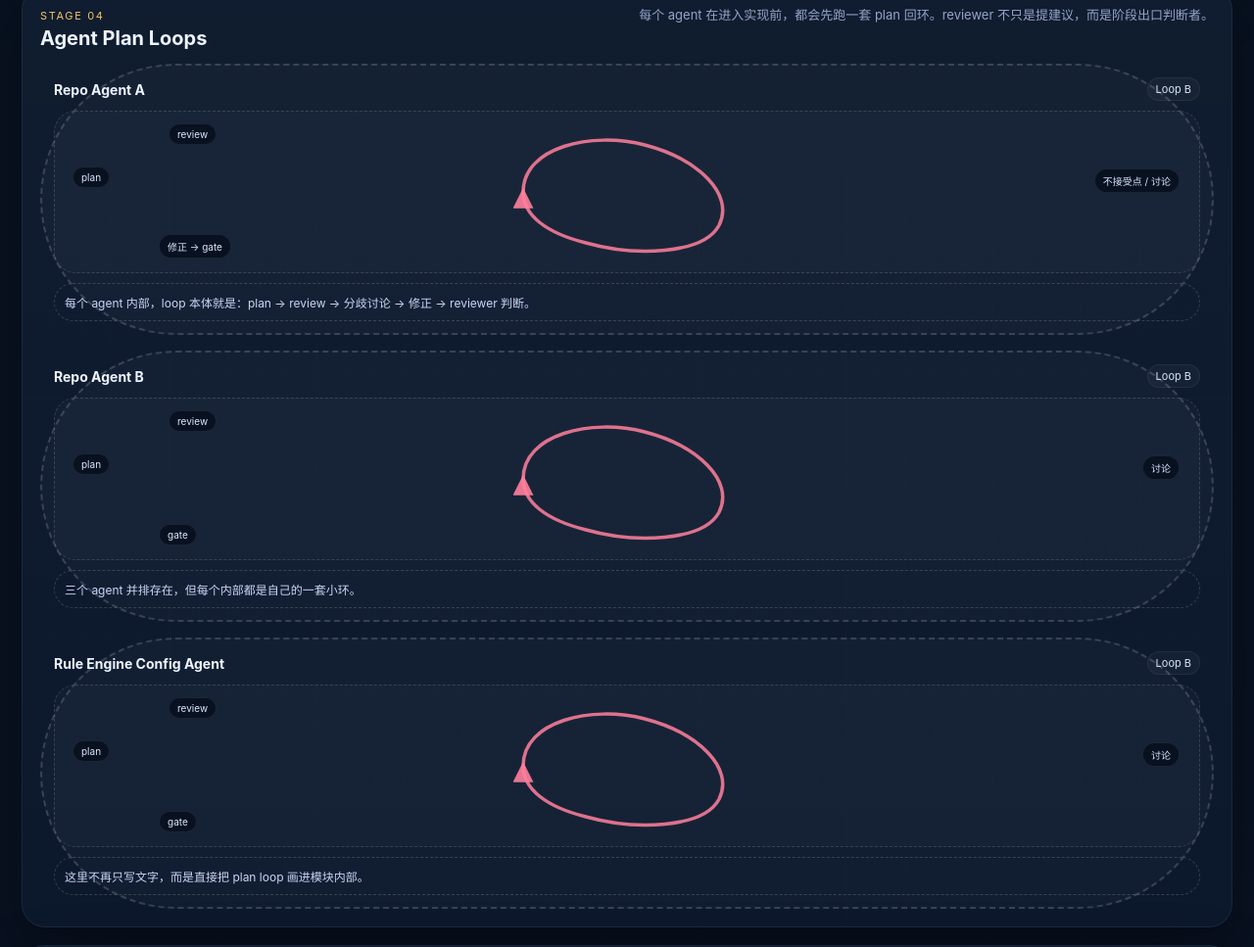
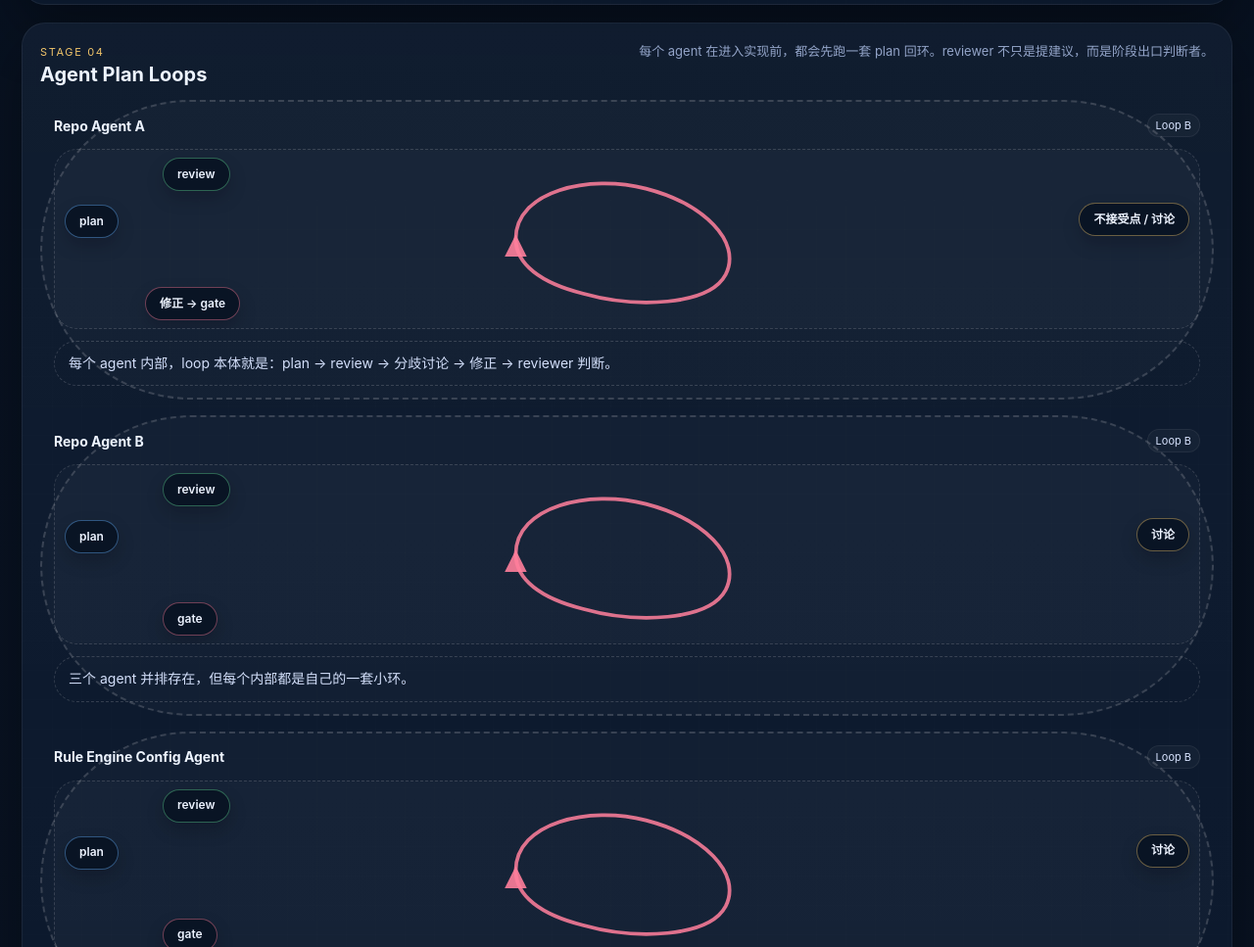
Before and after one commit to T0UGH/session-orchestration-map, a plain HTML site: page index.html in a window 1280 px wide. Shown: the part 1833-2800 px from the top of the page at 98% size. Drawn offline with Linux system fonts and the light colour scheme.

Commit message:
style: enlarge loop step text and emphasize oval step nodes

```diff
--- a/index.html
+++ b/index.html
@@ -228,10 +228,11 @@
     .agent-loop .arc {
       border: 1px dashed rgba(255,255,255,.16);
       border-radius: 26px;
-      padding: 10px;
-      margin-top: 10px;
-      color: #c8d6f6;
-      font-size: 12px;
+      padding: 12px 14px;
+      margin-top: 12px;
+      color: #d4e0fb;
+      font-size: 14px;
+      line-height: 1.45;
     }
 
     .agent-name {
@@ -271,32 +272,44 @@
     }
 
     .tiny-note {
-      margin-top: 10px; color: #c1cff0; font-size: 12px;
-      border: 1px dashed rgba(255,255,255,.12); border-radius: 14px; padding: 10px 12px;
+      margin-top: 12px; color: #d0dcf7; font-size: 13px;
+      line-height: 1.5;
+      border: 1px dashed rgba(255,255,255,.12); border-radius: 16px; padding: 12px 14px;
       background: rgba(255,255,255,.025);
     }
 
     .microloop{
       position:relative;
-      margin-top:10px;
-      padding:12px;
+      margin-top:12px;
+      padding:16px;
       border:1px dashed rgba(255,255,255,.14);
-      border-radius:22px;
+      border-radius:24px;
       background:rgba(255,255,255,.02);
-      min-height:152px;
+      min-height:178px;
       overflow:hidden;
     }
-    .microloop svg{width:100%;height:140px;display:block}
+    .microloop svg{width:100%;height:150px;display:block}
     .microloop .cap{
       position:absolute;
-      padding:4px 8px;
+      display:inline-flex;
+      align-items:center;
+      justify-content:center;
+      min-height:34px;
+      padding:8px 14px;
       border-radius:999px;
-      background:rgba(8,17,31,.92);
-      border:1px solid rgba(255,255,255,.08);
-      font-size:10px;
-      color:#dce7ff;
+      background:rgba(10,20,36,.96);
+      border:1px solid rgba(255,255,255,.12);
+      box-shadow:0 8px 18px rgba(0,0,0,.18);
+      font-size:12px;
+      font-weight:600;
+      line-height:1.2;
+      color:#edf3ff;
       white-space:nowrap;
     }
+    .microloop .cap.claude{ border-color: rgba(102,179,255,.42); }
+    .microloop .cap.codex{ border-color: rgba(95,213,148,.42); }
+    .microloop .cap.human{ border-color: rgba(241,199,110,.42); }
+    .microloop .cap.reviewer{ border-color: rgba(255,127,156,.42); }
     .footer {
       margin-top: 22px;
       background: rgba(14,27,48,.88);
@@ -398,10 +411,10 @@
                 <defs><marker id="mDesign" viewBox="0 0 10 10" refX="8" refY="5" markerWidth="6" markerHeight="6" orient="auto-start-reverse"><path d="M0,0 L10,5 L0,10 z" fill="rgba(122,160,255,.85)"/></marker></defs>
                 <path d="M70 28 C 26 30, 14 66, 36 98 C 58 126, 114 128, 156 100 C 194 74, 236 66, 272 74 C 302 80, 308 44, 264 26 C 220 10, 144 8, 70 28" fill="none" stroke="rgba(122,160,255,.82)" stroke-width="3.5" marker-end="url(#mDesign)"/>
               </svg>
-              <div class="cap" style="left:16px;top:18px">多路找问题</div>
-              <div class="cap human" style="right:18px;top:24px">逐条讨论</div>
-              <div class="cap reviewer" style="right:28px;bottom:26px">技术评审 / 新问题</div>
-              <div class="cap claude" style="left:74px;bottom:18px">带问题回查 → 更新 design</div>
+              <div class="cap" style="left:12px;top:12px">多路找问题</div>
+              <div class="cap human" style="right:12px;top:18px">逐条讨论</div>
+              <div class="cap reviewer" style="right:18px;bottom:22px">技术评审 / 新问题</div>
+              <div class="cap claude" style="left:52px;bottom:10px">带问题回查 → 更新 design</div>
             </div>
             <div class="tiny-note">把 design 的核心循环直接画在模块内部，而不是只用文字说明它会循环。</div>
           </div>
@@ -473,10 +486,10 @@
                 <defs><marker id="mPlanA" viewBox="0 0 10 10" refX="8" refY="5" markerWidth="6" markerHeight="6" orient="auto-start-reverse"><path d="M0,0 L10,5 L0,10 z" fill="rgba(255,127,156,.9)"/></marker></defs>
                 <path d="M54 70 C 54 24, 124 8, 178 22 C 232 36, 270 72, 254 104 C 238 134, 168 136, 118 122 C 78 112, 54 94, 54 70" fill="none" stroke="rgba(255,127,156,.86)" stroke-width="3.5" marker-end="url(#mPlanA)"/>
               </svg>
-              <div class="cap claude" style="left:18px;top:56px">plan</div>
-              <div class="cap codex" style="left:116px;top:12px">review</div>
-              <div class="cap human" style="right:20px;top:58px">不接受点 / 讨论</div>
-              <div class="cap reviewer" style="left:106px;bottom:14px">修正 → gate</div>
+              <div class="cap claude" style="left:10px;top:56px">plan</div>
+              <div class="cap codex" style="left:110px;top:8px">review</div>
+              <div class="cap human" style="right:10px;top:54px">不接受点 / 讨论</div>
+              <div class="cap reviewer" style="left:92px;bottom:8px">修正 → gate</div>
             </div>
             <div class="arc">每个 agent 内部，loop 本体就是：plan → review → 分歧讨论 → 修正 → reviewer 判断。</div>
           </div>
@@ -488,10 +501,10 @@
                 <defs><marker id="mPlanB" viewBox="0 0 10 10" refX="8" refY="5" markerWidth="6" markerHeight="6" orient="auto-start-reverse"><path d="M0,0 L10,5 L0,10 z" fill="rgba(255,127,156,.9)"/></marker></defs>
                 <path d="M54 70 C 54 24, 124 8, 178 22 C 232 36, 270 72, 254 104 C 238 134, 168 136, 118 122 C 78 112, 54 94, 54 70" fill="none" stroke="rgba(255,127,156,.86)" stroke-width="3.5" marker-end="url(#mPlanB)"/>
               </svg>
-              <div class="cap claude" style="left:18px;top:56px">plan</div>
-              <div class="cap codex" style="left:116px;top:12px">review</div>
-              <div class="cap human" style="right:20px;top:58px">讨论</div>
-              <div class="cap reviewer" style="left:106px;bottom:14px">gate</div>
+              <div class="cap claude" style="left:10px;top:56px">plan</div>
+              <div class="cap codex" style="left:110px;top:8px">review</div>
+              <div class="cap human" style="right:10px;top:54px">讨论</div>
+              <div class="cap reviewer" style="left:110px;bottom:8px">gate</div>
             </div>
             <div class="arc">三个 agent 并排存在，但每个内部都是自己的一套小环。</div>
           </div>
@@ -503,10 +516,10 @@
                 <defs><marker id="mPlanC" viewBox="0 0 10 10" refX="8" refY="5" markerWidth="6" markerHeight="6" orient="auto-start-reverse"><path d="M0,0 L10,5 L0,10 z" fill="rgba(255,127,156,.9)"/></marker></defs>
                 <path d="M54 70 C 54 24, 124 8, 178 22 C 232 36, 270 72, 254 104 C 238 134, 168 136, 118 122 C 78 112, 54 94, 54 70" fill="none" stroke="rgba(255,127,156,.86)" stroke-width="3.5" marker-end="url(#mPlanC)"/>
               </svg>
-              <div class="cap claude" style="left:18px;top:56px">plan</div>
-              <div class="cap codex" style="left:116px;top:12px">review</div>
-              <div class="cap human" style="right:20px;top:58px">讨论</div>
-              <div class="cap reviewer" style="left:106px;bottom:14px">gate</div>
+              <div class="cap claude" style="left:10px;top:56px">plan</div>
+              <div class="cap codex" style="left:110px;top:8px">review</div>
+              <div class="cap human" style="right:10px;top:54px">讨论</div>
+              <div class="cap reviewer" style="left:110px;bottom:8px">gate</div>
             </div>
             <div class="arc">这里不再只写文字，而是直接把 plan loop 画进模块内部。</div>
           </div>
@@ -529,10 +542,10 @@
                 <defs><marker id="mImplA" viewBox="0 0 10 10" refX="8" refY="5" markerWidth="6" markerHeight="6" orient="auto-start-reverse"><path d="M0,0 L10,5 L0,10 z" fill="rgba(94,213,148,.9)"/></marker></defs>
                 <path d="M54 70 C 54 24, 124 8, 178 22 C 232 36, 270 72, 254 104 C 238 134, 168 136, 118 122 C 78 112, 54 94, 54 70" fill="none" stroke="rgba(94,213,148,.88)" stroke-width="3.5" marker-end="url(#mImplA)"/>
               </svg>
-              <div class="cap codex" style="left:18px;top:56px">coding</div>
-              <div class="cap" style="left:100px;top:12px">5 路 review</div>
-              <div class="cap codex" style="right:18px;top:58px">汇总 / 反驳</div>
-              <div class="cap codex" style="left:98px;bottom:14px">修正 → 再审</div>
+              <div class="cap codex" style="left:10px;top:56px">coding</div>
+              <div class="cap" style="left:92px;top:8px">5 路 review</div>
+              <div class="cap codex" style="right:10px;top:54px">汇总 / 反驳</div>
+              <div class="cap codex" style="left:86px;bottom:8px">修正 → 再审</div>
             </div>
             <div class="arc">实现阶段也不是线性推进，而是 coding / review / rebut / modify 的第二组回环。</div>
           </div>
@@ -543,10 +556,10 @@
                 <defs><marker id="mImplB" viewBox="0 0 10 10" refX="8" refY="5" markerWidth="6" markerHeight="6" orient="auto-start-reverse"><path d="M0,0 L10,5 L0,10 z" fill="rgba(94,213,148,.9)"/></marker></defs>
                 <path d="M54 70 C 54 24, 124 8, 178 22 C 232 36, 270 72, 254 104 C 238 134, 168 136, 118 122 C 78 112, 54 94, 54 70" fill="none" stroke="rgba(94,213,148,.88)" stroke-width="3.5" marker-end="url(#mImplB)"/>
               </svg>
-              <div class="cap codex" style="left:18px;top:56px">coding</div>
-              <div class="cap" style="left:104px;top:12px">parallel review</div>
-              <div class="cap codex" style="right:18px;top:58px">汇总</div>
-              <div class="cap codex" style="left:100px;bottom:14px">modify</div>
+              <div class="cap codex" style="left:10px;top:56px">coding</div>
+              <div class="cap" style="left:90px;top:8px">parallel review</div>
+              <div class="cap codex" style="right:10px;top:54px">汇总</div>
+              <div class="cap codex" style="left:104px;bottom:8px">modify</div>
             </div>
             <div class="arc">三个 implementation 模块并排，各自独立成环。</div>
           </div>
@@ -557,10 +570,10 @@
                 <defs><marker id="mImplC" viewBox="0 0 10 10" refX="8" refY="5" markerWidth="6" markerHeight="6" orient="auto-start-reverse"><path d="M0,0 L10,5 L0,10 z" fill="rgba(94,213,148,.9)"/></marker></defs>
                 <path d="M54 70 C 54 24, 124 8, 178 22 C 232 36, 270 72, 254 104 C 238 134, 168 136, 118 122 C 78 112, 54 94, 54 70" fill="none" stroke="rgba(94,213,148,.88)" stroke-width="3.5" marker-end="url(#mImplC)"/>
               </svg>
-              <div class="cap codex" style="left:18px;top:56px">coding</div>
-              <div class="cap" style="left:104px;top:12px">review</div>
-              <div class="cap codex" style="right:18px;top:58px">rebut</div>
-              <div class="cap codex" style="left:100px;bottom:14px">modify</div>
+              <div class="cap codex" style="left:10px;top:56px">coding</div>
+              <div class="cap" style="left:106px;top:8px">review</div>
+              <div class="cap codex" style="right:10px;top:54px">rebut</div>
+              <div class="cap codex" style="left:104px;bottom:8px">modify</div>
             </div>
             <div class="arc">局部都能形成实现回环，但后面还要汇总到更大的 reviewer。</div>
           </div>
```
